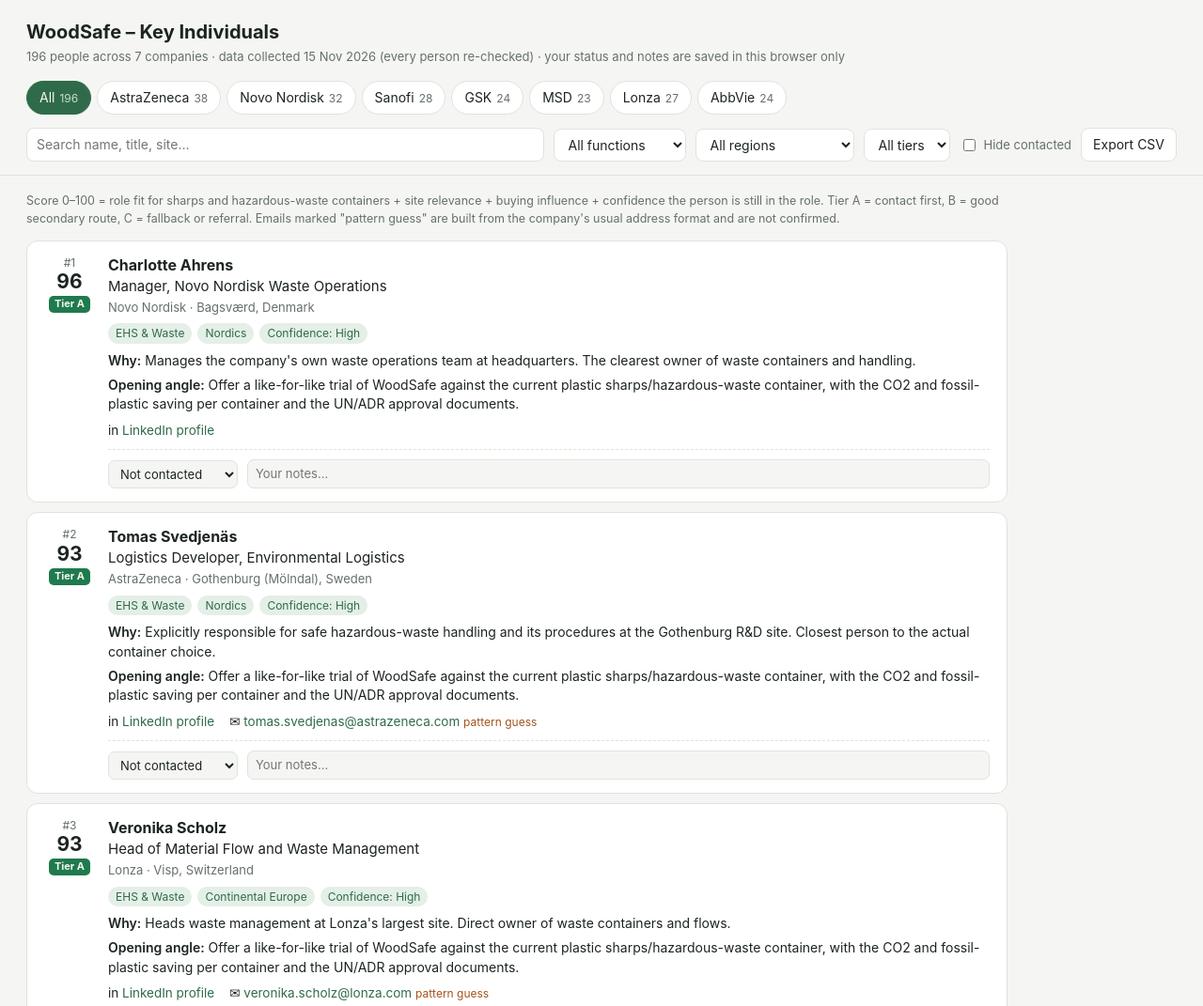
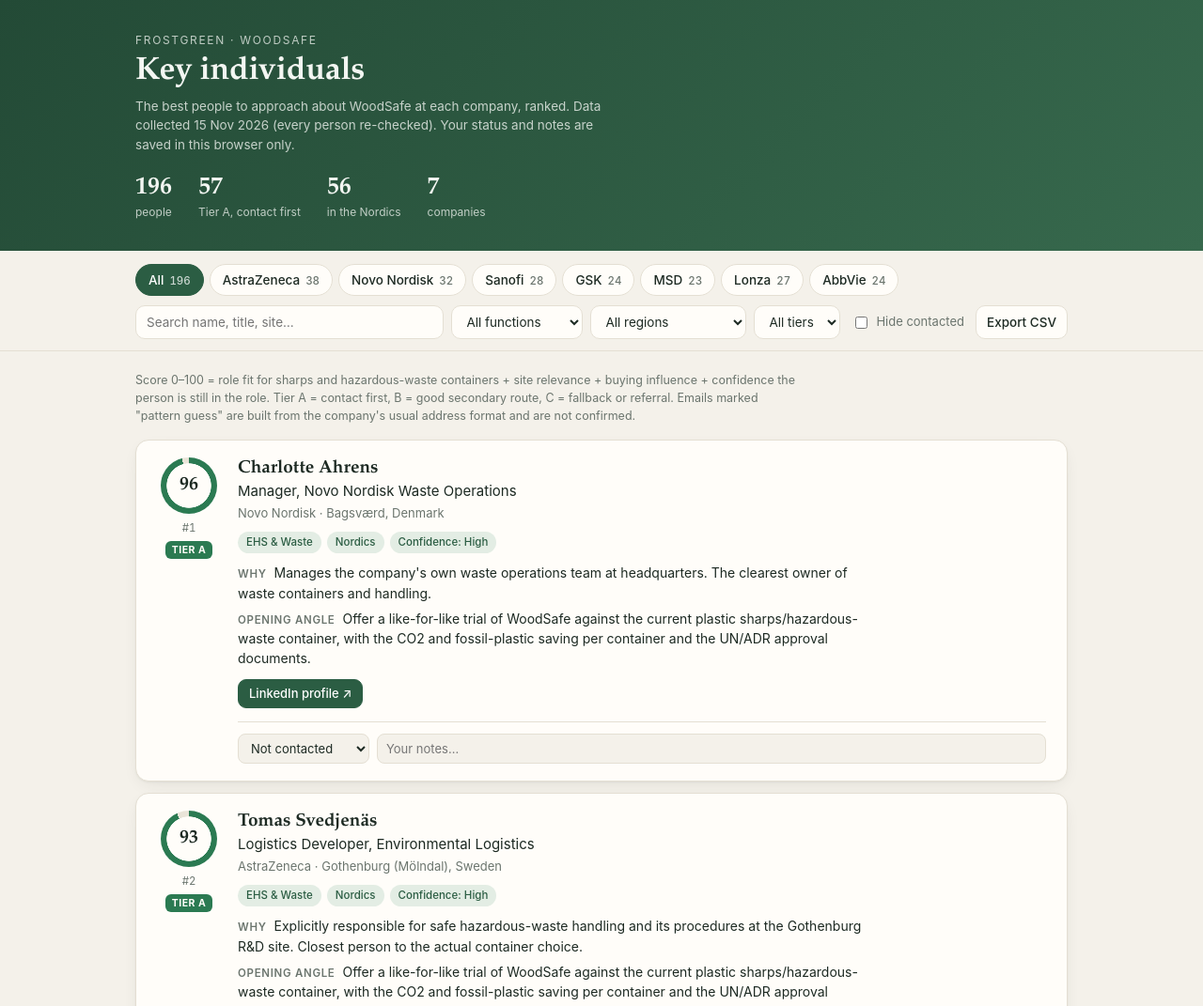
Before and after one commit to andersch7/woodsafe-key-individuals, a plain HTML site: page index.html in a window 1280 px wide. Shown: the top 1071 px of the page at 94% size. Drawn offline with Linux system fonts and the light colour scheme.

Commit message:
Redesign the page: hero header, score rings, refined cards
Co-Authored-By: Claude Fable 5.2 <noreply@anthropic.com>

```diff
--- a/index.html
+++ b/index.html
@@ -7,74 +7,103 @@
 <title>WoodSafe – Key Individuals</title>
 <style>
   :root {
-    --bg: #f5f6f3; --panel: #ffffff; --ink: #1c2420; --muted: #66706a; --line: #dfe3dc;
-    --accent: #2f6b4a; --accent-soft: #e4efe7;
-    --a: #1f7a4d; --b: #b07a14; --c: #7b8480;
-    --warn: #a4521b; --warn-soft: #fbeee2;
+    --bg: #f4f1ea; --panel: #fffdf9; --ink: #1d2a23; --muted: #6b756e; --line: #e4dfd3; --soft: #f0ece2;
+    --accent: #2b5d43; --accent-ink: #ffffff; --accent-soft: #e3ede4; --hero-a: #234a36; --hero-b: #37694d;
+    --a: #2b7a52; --b: #b9862a; --c: #8a918c; --track: #e9e4d8;
+    --warn: #a4521b; --warn-soft: #fbeee0;
+    --shadow: 0 1px 2px rgba(40,50,40,.05), 0 6px 20px -8px rgba(40,50,40,.14);
+    --serif: "Iowan Old Style", "Palatino Linotype", Palatino, "Book Antiqua", Georgia, serif;
+    --sans: -apple-system, BlinkMacSystemFont, "Segoe UI", "Helvetica Neue", Arial, sans-serif;
   }
   @media (prefers-color-scheme: dark) {
     :root {
-      --bg: #141815; --panel: #1d221f; --ink: #e8ece8; --muted: #9aa49e; --line: #2e3531;
-      --accent: #7cc49a; --accent-soft: #23342a;
-      --a: #6fcf97; --b: #e0b354; --c: #8d9692;
-      --warn: #e7a06a; --warn-soft: #3a2a1d;
+      --bg: #111613; --panel: #19201c; --ink: #e9ede9; --muted: #96a19a; --line: #2a332e; --soft: #1f2722;
+      --accent: #86caa2; --accent-ink: #0f1a14; --accent-soft: #213329; --hero-a: #16271e; --hero-b: #1f3a2c;
+      --a: #6fcf97; --b: #e0b354; --c: #7f8984; --track: #2a332e;
+      --warn: #e7a06a; --warn-soft: #38281b;
+      --shadow: 0 1px 2px rgba(0,0,0,.3), 0 8px 24px -10px rgba(0,0,0,.5);
     }
   }
   * { box-sizing: border-box; }
-  body { margin: 0; font: 15px/1.45 -apple-system, BlinkMacSystemFont, "Segoe UI", sans-serif; background: var(--bg); color: var(--ink); }
-  header { padding: 20px 28px 0; }
-  h1 { font-size: 20px; margin: 0 0 2px; }
-  .sub { color: var(--muted); font-size: 13px; }
-  .tabs { display: flex; gap: 6px; flex-wrap: wrap; padding: 16px 28px 0; }
-  .tab { border: 1px solid var(--line); background: var(--panel); color: var(--ink); padding: 7px 13px; border-radius: 999px; cursor: pointer; font: inherit; font-size: 14px; }
-  .tab .n { color: var(--muted); font-size: 12px; margin-left: 5px; }
-  .tab.on { background: var(--accent); border-color: var(--accent); color: var(--bg); }
-  .tab.on .n { color: inherit; opacity: .8; }
-  .bar { display: flex; gap: 10px; flex-wrap: wrap; align-items: center; padding: 14px 28px; position: sticky; top: 0; background: var(--bg); z-index: 5; border-bottom: 1px solid var(--line); }
-  .bar input[type=search], .bar select { font: inherit; font-size: 14px; padding: 7px 10px; border: 1px solid var(--line); border-radius: 8px; background: var(--panel); color: var(--ink); }
-  .bar input[type=search] { flex: 1 1 220px; min-width: 180px; }
-  .bar button { font: inherit; font-size: 14px; padding: 7px 12px; border: 1px solid var(--line); border-radius: 8px; background: var(--panel); color: var(--ink); cursor: pointer; }
-  .bar label { font-size: 13px; color: var(--muted); display: flex; align-items: center; gap: 5px; }
-  main { padding: 18px 28px 60px; max-width: 1100px; }
-  .company { background: var(--panel); border: 1px solid var(--line); border-radius: 12px; padding: 14px 18px; margin-bottom: 18px; }
-  .company h2 { margin: 0 0 6px; font-size: 17px; }
-  .company dl { display: grid; grid-template-columns: 150px 1fr; gap: 4px 14px; margin: 0; font-size: 13.5px; }
-  .company dt { color: var(--muted); }
+  body { margin: 0; font: 15px/1.5 var(--sans); background: var(--bg); color: var(--ink); -webkit-font-smoothing: antialiased; }
+  .wrap { max-width: 1040px; margin: 0 auto; padding: 0 24px; }
+  header { background: linear-gradient(135deg, var(--hero-a), var(--hero-b)); color: #f3f6f2; padding: 34px 0 30px; }
+  .eyebrow { font-size: 12px; letter-spacing: .14em; text-transform: uppercase; opacity: .75; }
+  h1 { font-family: var(--serif); font-weight: 600; font-size: 34px; line-height: 1.15; margin: 6px 0 6px; letter-spacing: -.01em; }
+  .sub { font-size: 13.5px; opacity: .78; max-width: 62ch; }
+  .stats { display: flex; gap: 28px; flex-wrap: wrap; margin-top: 22px; }
+  .stat b { display: block; font-family: var(--serif); font-size: 26px; font-weight: 600; line-height: 1.1; font-variant-numeric: tabular-nums; }
+  .stat span { font-size: 12px; opacity: .75; }
+  .sticky { position: sticky; top: 0; z-index: 5; background: color-mix(in srgb, var(--bg) 88%, transparent); backdrop-filter: blur(10px); -webkit-backdrop-filter: blur(10px); border-bottom: 1px solid var(--line); }
+  .tabs { display: flex; gap: 6px; flex-wrap: wrap; padding: 14px 0 10px; }
+  .tab { border: 1px solid var(--line); background: var(--panel); color: var(--ink); padding: 6px 13px; border-radius: 999px; cursor: pointer; font: inherit; font-size: 13.5px; font-weight: 500; transition: background .15s, border-color .15s, transform .1s; }
+  .tab:hover { border-color: var(--accent); }
+  .tab:active { transform: scale(.97); }
+  .tab .n { color: var(--muted); font-size: 11.5px; margin-left: 6px; font-variant-numeric: tabular-nums; }
+  .tab.on { background: var(--accent); border-color: var(--accent); color: var(--accent-ink); }
+  .tab.on .n { color: inherit; opacity: .75; }
+  .bar { display: flex; gap: 8px; flex-wrap: wrap; align-items: center; padding: 0 0 12px; }
+  .bar input[type=search], .bar select, .bar button { font: inherit; font-size: 13.5px; height: 36px; padding: 0 11px; border: 1px solid var(--line); border-radius: 10px; background: var(--panel); color: var(--ink); }
+  .bar input[type=search] { flex: 1 1 240px; min-width: 180px; }
+  .bar input[type=search]:focus, .bar select:focus, .mine input:focus, .mine select:focus { outline: 2px solid var(--accent); outline-offset: 1px; border-color: transparent; }
+  .bar button { cursor: pointer; font-weight: 500; }
+  .bar button:hover { border-color: var(--accent); color: var(--accent); }
+  .bar label { font-size: 13px; color: var(--muted); display: flex; align-items: center; gap: 6px; padding: 0 4px; }
+  .bar input[type=checkbox] { accent-color: var(--accent); }
+  main { padding: 22px 0 70px; }
+  .company { background: var(--panel); border: 1px solid var(--line); border-left: 4px solid var(--accent); border-radius: 14px; padding: 18px 22px; margin-bottom: 18px; box-shadow: var(--shadow); }
+  .company h2 { font-family: var(--serif); font-weight: 600; margin: 0 0 10px; font-size: 22px; }
+  .company dl { display: grid; grid-template-columns: 140px 1fr; gap: 7px 16px; margin: 0; font-size: 13.5px; }
+  .company dt { color: var(--muted); font-size: 12px; text-transform: uppercase; letter-spacing: .06em; padding-top: 2px; }
   .company dd { margin: 0; }
-  .card { background: var(--panel); border: 1px solid var(--line); border-radius: 12px; padding: 14px 18px; margin-bottom: 10px; display: grid; grid-template-columns: 54px 1fr; gap: 14px; }
-  .card.done { opacity: .6; }
+  .legend { font-size: 12.5px; color: var(--muted); margin: 0 0 16px; max-width: 90ch; }
+  .card { background: var(--panel); border: 1px solid var(--line); border-radius: 14px; padding: 18px 22px; margin-bottom: 12px; display: grid; grid-template-columns: 68px 1fr; gap: 18px; box-shadow: var(--shadow); transition: transform .15s, border-color .15s; }
+  .card:hover { border-color: color-mix(in srgb, var(--accent) 45%, var(--line)); transform: translateY(-1px); }
+  .card.done { opacity: .55; }
   .rank { text-align: center; }
-  .rank .pos { font-size: 12px; color: var(--muted); }
-  .rank .score { font-size: 21px; font-weight: 650; line-height: 1.1; }
-  .tier { display: inline-block; font-size: 11px; font-weight: 650; border-radius: 5px; padding: 1px 6px; margin-top: 4px; color: var(--bg); }
+  .ring { --col: var(--c); width: 60px; height: 60px; border-radius: 50%; margin: 0 auto; display: grid; place-items: center; background: radial-gradient(closest-side, var(--panel) 78%, transparent 80%), conic-gradient(var(--col) calc(var(--p) * 1%), var(--track) 0); }
+  .ring.A { --col: var(--a); } .ring.B { --col: var(--b); }
+  .ring span { font-family: var(--serif); font-size: 20px; font-weight: 600; font-variant-numeric: tabular-nums; }
+  .pos { font-size: 11.5px; color: var(--muted); margin-top: 7px; font-variant-numeric: tabular-nums; }
+  .tier { display: inline-block; font-size: 10.5px; font-weight: 700; letter-spacing: .05em; text-transform: uppercase; border-radius: 6px; padding: 2px 7px; margin-top: 4px; color: var(--panel); }
   .tier.A { background: var(--a); } .tier.B { background: var(--b); } .tier.C { background: var(--c); }
-  .name { font-size: 16px; font-weight: 650; }
-  .title { color: var(--ink); }
+  .name { font-family: var(--serif); font-size: 19px; font-weight: 600; line-height: 1.25; }
+  .title { margin-top: 1px; }
   .meta { color: var(--muted); font-size: 13px; margin-top: 2px; }
-  .chips { display: flex; flex-wrap: wrap; gap: 6px; margin: 8px 0; }
-  .chip { font-size: 12px; padding: 2px 8px; border-radius: 999px; background: var(--accent-soft); color: var(--accent); }
+  .chips { display: flex; flex-wrap: wrap; gap: 6px; margin: 10px 0; }
+  .chip { font-size: 11.5px; font-weight: 500; padding: 3px 9px; border-radius: 999px; background: var(--accent-soft); color: var(--accent); }
   .chip.low { background: var(--warn-soft); color: var(--warn); }
-  .why { font-size: 14px; margin: 6px 0; }
-  .why b { font-weight: 600; }
-  .contact { display: flex; flex-wrap: wrap; gap: 6px 16px; font-size: 13.5px; margin-top: 8px; }
-  .contact a { color: var(--accent); text-decoration: none; }
-  .contact a:hover { text-decoration: underline; }
-  .guess { color: var(--warn); font-size: 12px; }
-  .srcs { font-size: 12px; color: var(--muted); margin-top: 6px; }
+  .why { font-size: 14px; margin: 6px 0; max-width: 78ch; }
+  .why b { font-weight: 600; font-size: 11.5px; text-transform: uppercase; letter-spacing: .06em; color: var(--muted); margin-right: 4px; }
+  .contact { display: flex; flex-wrap: wrap; gap: 8px; margin-top: 12px; }
+  .btn { display: inline-flex; align-items: center; gap: 6px; font-size: 13px; padding: 5px 11px; border-radius: 9px; border: 1px solid var(--line); background: var(--soft); color: var(--ink); text-decoration: none; }
+  a.btn:hover { border-color: var(--accent); color: var(--accent); }
+  .btn.primary { background: var(--accent); border-color: var(--accent); color: var(--accent-ink); font-weight: 500; }
+  a.btn.primary:hover { color: var(--accent-ink); filter: brightness(1.08); }
+  .guess { color: var(--warn); font-size: 11px; background: var(--warn-soft); padding: 1px 6px; border-radius: 5px; }
+  .srcs { font-size: 12px; color: var(--muted); margin-top: 8px; }
   .srcs a { color: var(--muted); }
-  .mine { display: flex; gap: 10px; align-items: center; margin-top: 10px; padding-top: 10px; border-top: 1px dashed var(--line); }
-  .mine select, .mine input { font: inherit; font-size: 13px; padding: 5px 8px; border: 1px solid var(--line); border-radius: 7px; background: var(--bg); color: var(--ink); }
-  .mine input { flex: 1; }
-  .empty { color: var(--muted); padding: 30px 0; }
-  .legend { font-size: 12.5px; color: var(--muted); margin: 0 0 14px; }
-  @media (max-width: 640px) { .company dl { grid-template-columns: 1fr; } header, .tabs, .bar, main { padding-left: 14px; padding-right: 14px; } }
+  .mine { display: flex; gap: 8px; align-items: center; margin-top: 14px; padding-top: 12px; border-top: 1px solid var(--line); }
+  .mine select, .mine input { font: inherit; font-size: 13px; height: 32px; padding: 0 9px; border: 1px solid var(--line); border-radius: 8px; background: var(--bg); color: var(--ink); }
+  .mine input { flex: 1; min-width: 0; }
+  .empty { color: var(--muted); padding: 40px 0; text-align: center; }
+  @media (max-width: 640px) {
+    .wrap { padding: 0 14px; } h1 { font-size: 27px; }
+    .company dl { grid-template-columns: 1fr; gap: 2px; } .company dt { margin-top: 8px; }
+    .card { grid-template-columns: 1fr; gap: 10px; padding: 16px; }
+    .rank { display: flex; align-items: center; gap: 12px; text-align: left; } .ring { margin: 0; width: 48px; height: 48px; } .ring span { font-size: 16px; } .pos, .tier { margin-top: 0; }
+    .mine { flex-wrap: wrap; }
+  }
 </style>
 </head>
 <body>
-<header>
-  <h1>WoodSafe – Key Individuals</h1>
+<header><div class="wrap">
+  <div class="eyebrow">FrostGreen · WoodSafe</div>
+  <h1>Key individuals</h1>
   <div class="sub" id="sub"></div>
-</header>
+  <div class="stats" id="stats"></div>
+</div></header>
+<div class="sticky"><div class="wrap">
   <div class="tabs" id="tabs"></div>
   <div class="bar">
     <input type="search" id="q" placeholder="Search name, title, site…">
@@ -84,11 +113,12 @@
     <label><input type="checkbox" id="hideDone"> Hide contacted</label>
     <button id="csv">Export CSV</button>
   </div>
-<main>
+</div></div>
+<main><div class="wrap">
   <div id="company"></div>
   <p class="legend">Score 0–100 = role fit for sharps and hazardous-waste containers + site relevance + buying influence + confidence the person is still in the role. Tier A = contact first, B = good secondary route, C = fallback or referral. Emails marked "pattern guess" are built from the company's usual address format and are not confirmed.</p>
   <div id="list"></div>
-</main>
+</div></main>
 <script>
 // WoodSafe key individuals. Collected 2026-11-15 via Perplexity (public LinkedIn/web data). Every person re-checked the same day against their public profile; leavers removed, changed details corrected.
 // Row: [name, title, site, country, region, function, score, confidence, why, linkedinSlug, flags]
@@ -413,7 +443,7 @@ const save = () => localStorage.setItem("woodsafe-contacts", JSON.stringify(stor
 const key = c => c.company + "|" + c.name;
 let current = "All";
 
-$("#sub").textContent = `${D.contacts.length} people across ${D.companies.length} companies · data collected ${D.updated} · your status and notes are saved in this browser only`;
+$("#sub").textContent = `The best people to approach about WoodSafe at each company, ranked. Data collected ${D.updated}. Your status and notes are saved in this browser only.`;
 
 const uniq = f => [...new Set(D.contacts.map(f).filter(Boolean))].sort();
 uniq(c => c.fn).forEach(v => $("#fn").insertAdjacentHTML("beforeend", `<option>${esc(v)}</option>`));
@@ -459,21 +489,21 @@ function render() {
   $("#list").innerHTML = rows.map((c, i) => {
     const s = store[key(c)] || {};
     const done = ["Contacted", "Replied", "Not relevant"].includes(s.status);
-    const email = c.email ? `<span>✉ <a href="mailto:${esc(c.email)}">${esc(c.email)}</a>${c.emailGuess ? ' <span class="guess">pattern guess</span>' : ""}</span>` : "";
+    const email = c.email ? `<a class="btn" href="mailto:${esc(c.email)}">✉ ${esc(c.email)}${c.emailGuess ? ' <span class="guess">pattern guess</span>' : ""}</a>` : "";
     const srcs = (c.sources || []).map((u, j) => `<a href="${esc(u)}" target="_blank" rel="noopener">source ${j + 1}</a>`).join(" · ");
     return `<div class="card ${done ? "done" : ""}">
-      <div class="rank"><div class="pos">#${i + 1}</div><div class="score">${c.score}</div><span class="tier ${esc(c.tier)}">Tier ${esc(c.tier)}</span></div>
+      <div class="rank"><div class="ring ${esc(c.tier)}" style="--p:${c.score}"><span>${c.score}</span></div><div class="pos">#${i + 1}</div><span class="tier ${esc(c.tier)}">Tier ${esc(c.tier)}</span></div>
       <div>
         <div class="name">${esc(c.name)}</div>
         <div class="title">${esc(c.title)}</div>
         <div class="meta">${esc(current === "All" ? c.company + " · " : "")}${esc([c.site, c.country].filter(Boolean).join(", "))}</div>
         <div class="chips"><span class="chip">${esc(c.fn)}</span><span class="chip">${esc(c.region)}</span><span class="chip ${c.confidence === "Low" ? "low" : ""}">Confidence: ${esc(c.confidence)}</span></div>
-        <div class="why"><b>Why:</b> ${esc(c.why)}</div>
-        ${c.angle ? `<div class="why"><b>Opening angle:</b> ${esc(c.angle)}</div>` : ""}
+        <div class="why"><b>Why</b> ${esc(c.why)}</div>
+        ${c.angle ? `<div class="why"><b>Opening angle</b> ${esc(c.angle)}</div>` : ""}
         <div class="contact">
-          ${c.linkedin ? `<span>in <a href="${esc(c.linkedin)}" target="_blank" rel="noopener">LinkedIn profile</a></span>` : ""}
+          ${c.linkedin ? `<a class="btn primary" href="${esc(c.linkedin)}" target="_blank" rel="noopener">LinkedIn profile ↗</a>` : ""}
           ${email}
-          ${c.phone ? `<span>☎ ${esc(c.phone)}</span>` : ""}
+          ${c.phone ? `<span class="btn">☎ ${esc(c.phone)}</span>` : ""}
         </div>
         ${srcs ? `<div class="srcs">${srcs}</div>` : ""}
         <div class="mine">
@@ -503,6 +533,7 @@ $("#csv").addEventListener("click", () => {
   a.download = "woodsafe-key-individuals.csv"; a.click();
 });
 
+$("#stats").innerHTML = [[D.contacts.length, "people"], [D.contacts.filter(c => c.tier === "A").length, "Tier A, contact first"], [D.contacts.filter(c => c.region === "Nordics").length, "in the Nordics"], [D.companies.length, "companies"]].map(([n, l]) => `<div class="stat"><b>${n}</b><span>${l}</span></div>`).join("");
 tabs(); render();
 </script>
 </body>
```
Lines whose indentation alone changed are shown as unchanged.
